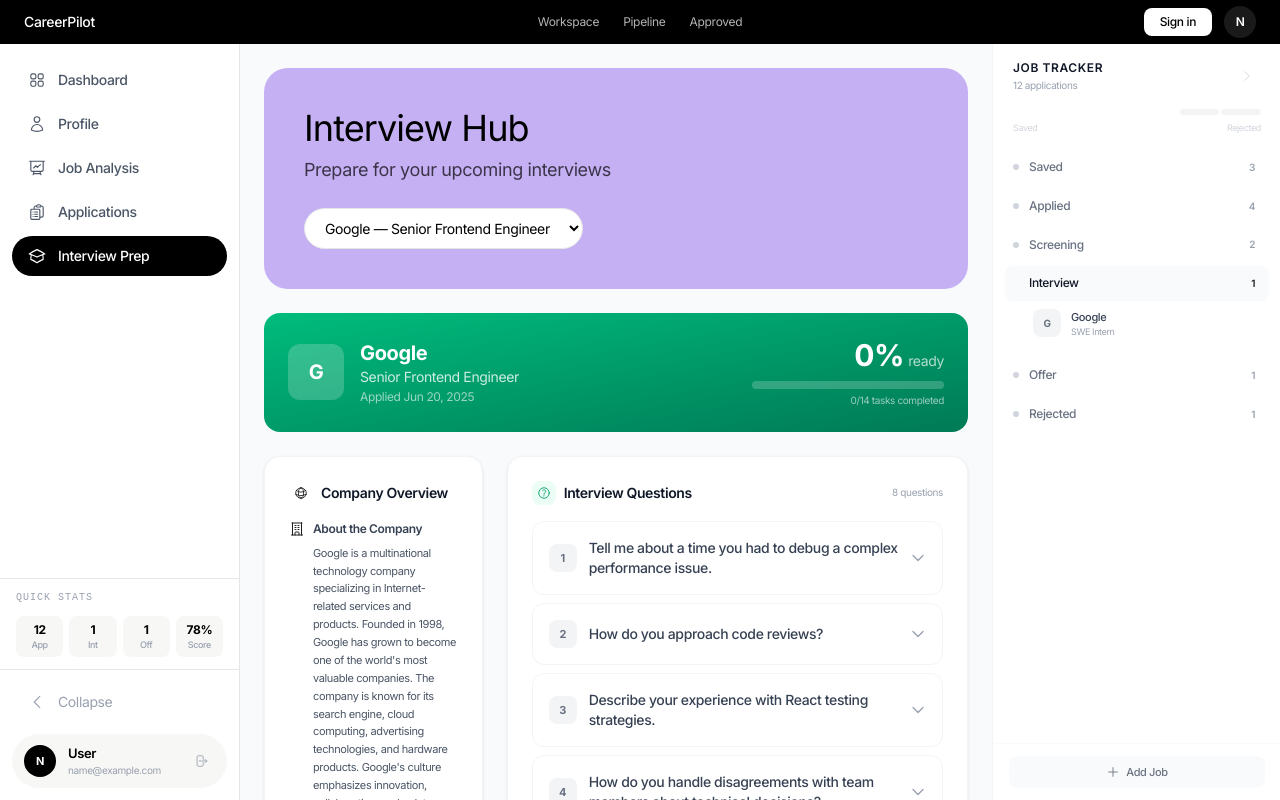
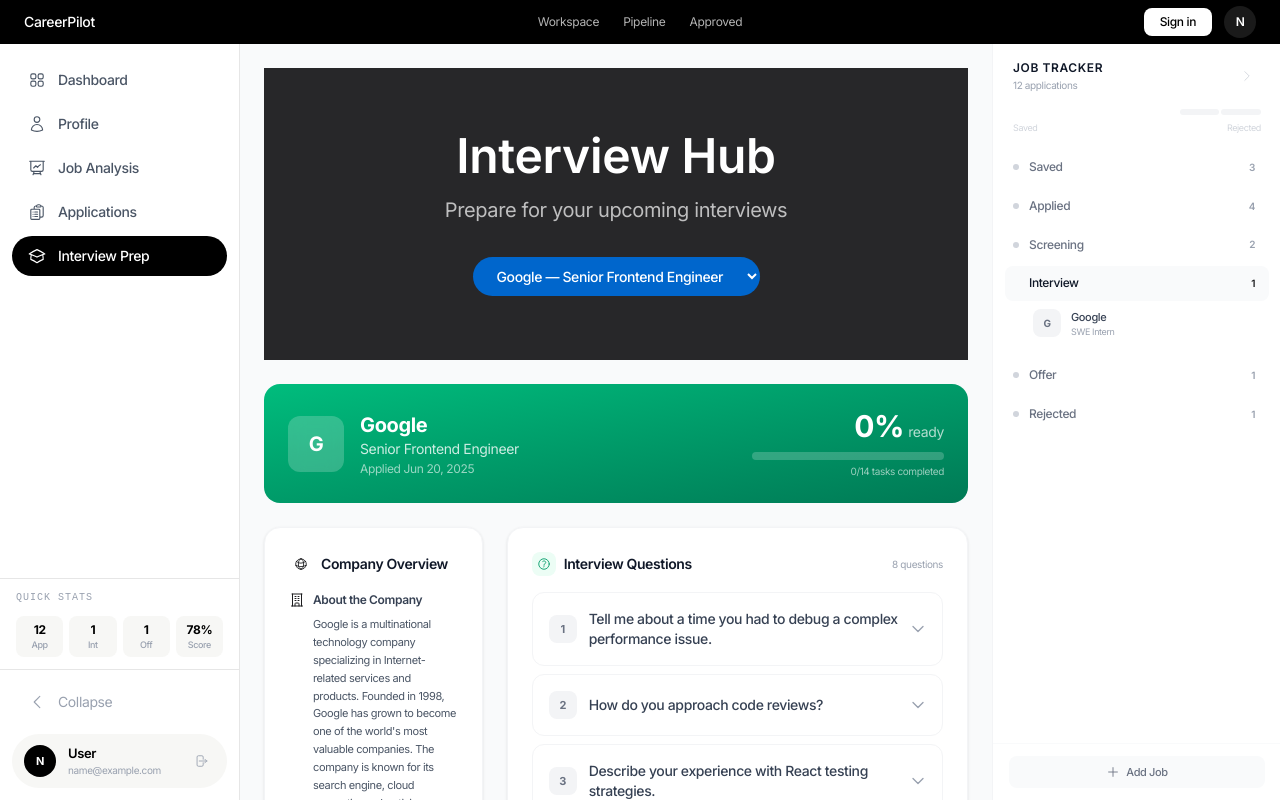
Before and after one commit to bhuwanb23/career_pilot, a React (Vite) app in the folder frontend/: page /interview in a window 1280 px wide. Built offline with nearby package versions, Linux system fonts and the light colour scheme; sample sign-in values are in the browser's storage.

Commit message:
feat: update InterviewHub with Apple design - dark header, blue select

```diff
--- a/frontend/src/pages/InterviewHub.jsx
+++ b/frontend/src/pages/InterviewHub.jsx
@@ -28,14 +28,14 @@
     <AppLayout leftCollapsed={leftCollapsed} rightCollapsed={rightCollapsed} onToggleLeft={onToggleLeft} onToggleRight={onToggleRight}>
       <div className="max-w-6xl mx-auto space-y-6">
         {/* Header */}
-        <div className="bg-[#c5b0f4] rounded-3xl p-10">
-          <h1 className="text-4xl font-light text-black tracking-tight mb-2">Interview Hub</h1>
-          <p className="text-lg text-black/70 font-light">Prepare for your upcoming interviews</p>
-          <div className="mt-6">
+        <div className="bg-[#272729] py-16 px-8">
+          <div className="max-w-4xl mx-auto text-center">
+            <h1 className="text-5xl font-semibold text-white tracking-tight mb-4" style={{ letterSpacing: "-0.28px" }}>Interview Hub</h1>
+            <p className="text-xl text-white/70 mb-8" style={{ lineHeight: "1.47" }}>Prepare for your upcoming interviews</p>
             <select
               value={selectedAppId || ""}
               onChange={(e) => setSelectedAppId(Number(e.target.value))}
-              className="px-4 py-2.5 rounded-full bg-white border border-[#e6e6e6] text-sm text-black outline-none"
+              className="px-5 py-2.5 rounded-full bg-[#0066cc] text-white text-sm font-medium border-0 outline-none cursor-pointer"
             >
               {MOCK_APPLICATIONS.map((app) => (
                 <option key={app.id} value={app.id}>
```
